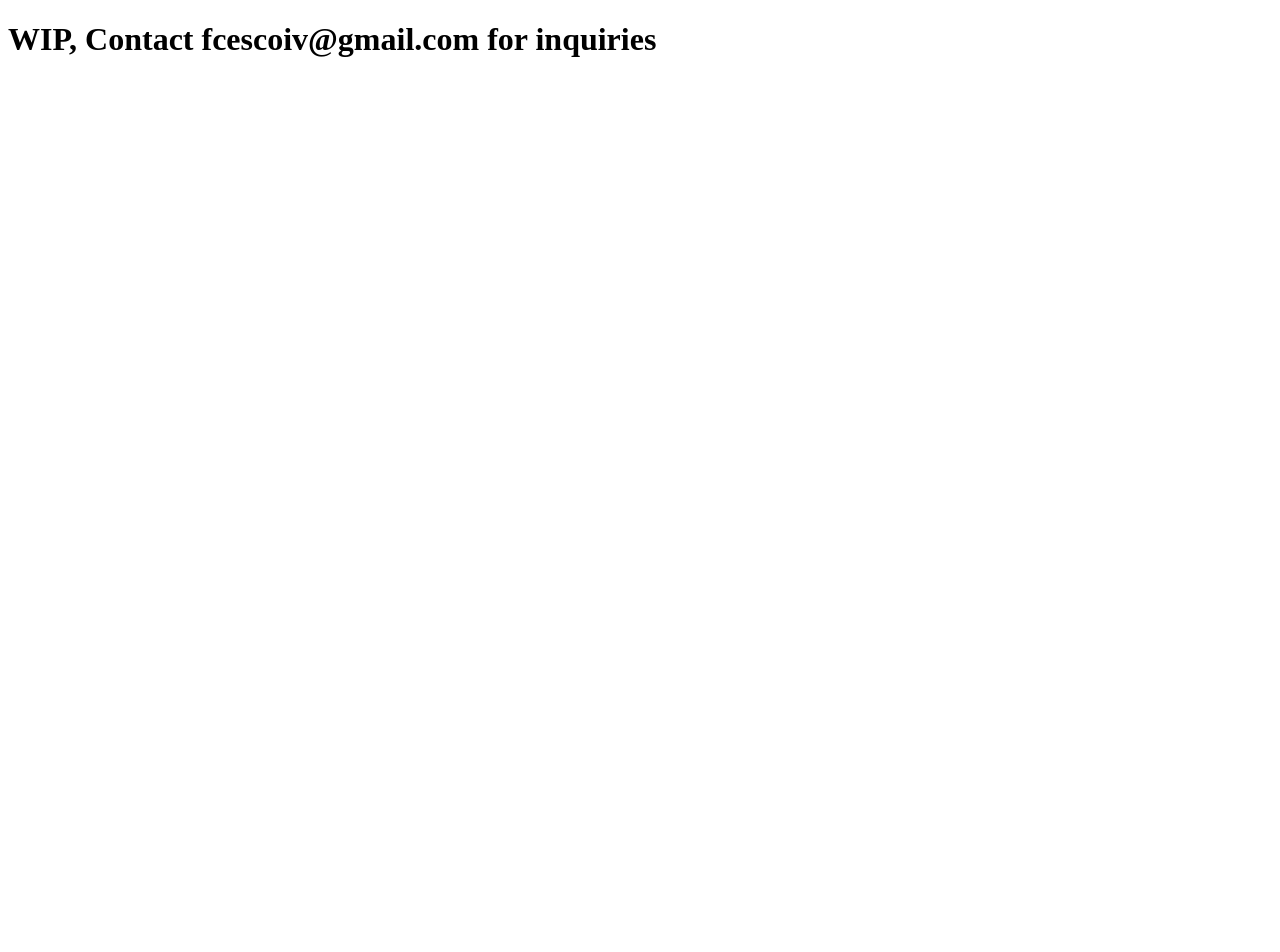
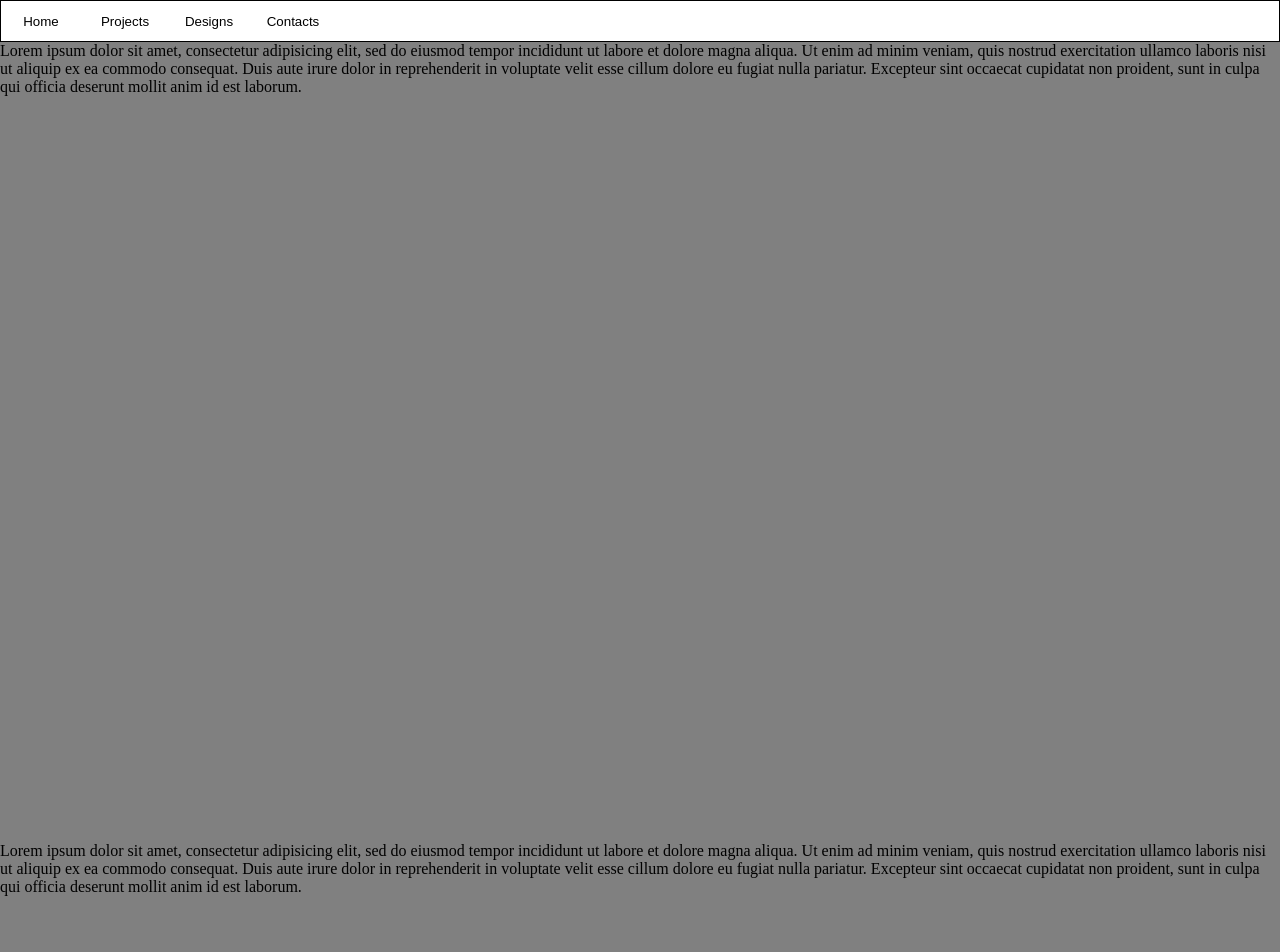
Before and after one commit to CescoIV/CescoIV.github.io, a plain HTML site: page index.html in a window 1280 px wide. Shown: the top 952 px of the page. Before the commit the page ends 800 px from the top, so only its background shows below. Drawn offline with Linux system fonts and the light colour scheme.

Commit message:
added nav bar, and sections

```diff
--- a/index.html
+++ b/index.html
@@ -1,10 +1,49 @@
 <!DOCTYPE html>
 <html>
 <head>
-	<title>Hello</title>
+	<title>Francisco Ordaz IV</title>
+	<link rel="stylesheet" type="text/css" href="./styles.css">
 </head>
 <body>
-	<h1>WIP, Contact fcescoiv@gmail.com for inquiries</h1>
+	<nav>
+		<button>Home</button>
+		<button>Projects</button>
+		<button>Designs</button>
+		<button>Contacts</button>
+	</nav>
+	<div class="home content">
+		<p>Lorem ipsum dolor sit amet, consectetur adipisicing elit, sed do eiusmod
+		tempor incididunt ut labore et dolore magna aliqua. Ut enim ad minim veniam,
+		quis nostrud exercitation ullamco laboris nisi ut aliquip ex ea commodo
+		consequat. Duis aute irure dolor in reprehenderit in voluptate velit esse
+		cillum dolore eu fugiat nulla pariatur. Excepteur sint occaecat cupidatat non
+		proident, sunt in culpa qui officia deserunt mollit anim id est laborum.</p>
+	</div>
+	<div class="projects content">
+		<p>Lorem ipsum dolor sit amet, consectetur adipisicing elit, sed do eiusmod
+		tempor incididunt ut labore et dolore magna aliqua. Ut enim ad minim veniam,
+		quis nostrud exercitation ullamco laboris nisi ut aliquip ex ea commodo
+		consequat. Duis aute irure dolor in reprehenderit in voluptate velit esse
+		cillum dolore eu fugiat nulla pariatur. Excepteur sint occaecat cupidatat non
+		proident, sunt in culpa qui officia deserunt mollit anim id est laborum.</p>
+	</div>
+	<div class="designs content">
+		<p>Lorem ipsum dolor sit amet, consectetur adipisicing elit, sed do eiusmod
+		tempor incididunt ut labore et dolore magna aliqua. Ut enim ad minim veniam,
+		quis nostrud exercitation ullamco laboris nisi ut aliquip ex ea commodo
+		consequat. Duis aute irure dolor in reprehenderit in voluptate velit esse
+		cillum dolore eu fugiat nulla pariatur. Excepteur sint occaecat cupidatat non
+		proident, sunt in culpa qui officia deserunt mollit anim id est laborum.</p>
+	</div>
+	<div class="contacts content">
+		<p>Lorem ipsum dolor sit amet, consectetur adipisicing elit, sed do eiusmod
+		tempor incididunt ut labore et dolore magna aliqua. Ut enim ad minim veniam,
+		quis nostrud exercitation ullamco laboris nisi ut aliquip ex ea commodo
+		consequat. Duis aute irure dolor in reprehenderit in voluptate velit esse
+		cillum dolore eu fugiat nulla pariatur. Excepteur sint occaecat cupidatat non
+		proident, sunt in culpa qui officia deserunt mollit anim id est laborum.</p>
+	</div>
 
+	<script type="text/javascript" src="./main.js"></script>
 </body>
 </html>
--- /dev/null
+++ b/styles.css
@@ -0,0 +1,24 @@
+body{
+	margin: 0;
+}
+button{
+	background: none;
+	border: none;
+	height: 5vh;
+	width: 10vh;
+	transition: background .5s ease-in-out;
+}
+button:hover{
+	background-color: rgba(0,0,0,.3);
+}
+h1,p{
+	margin: 0;
+}
+nav{
+	border: 1px solid black;
+}
+.content{
+	background-color: grey;
+	height: 100vh;
+	transition: 1s opacity;
+}
```
Also changed, not shown: main.js (added).
